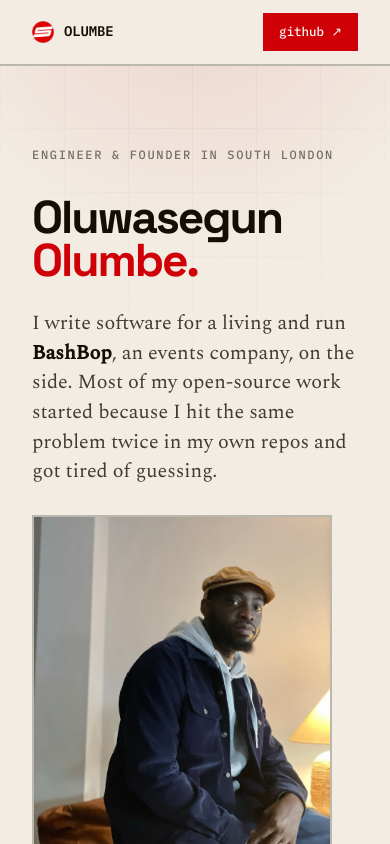
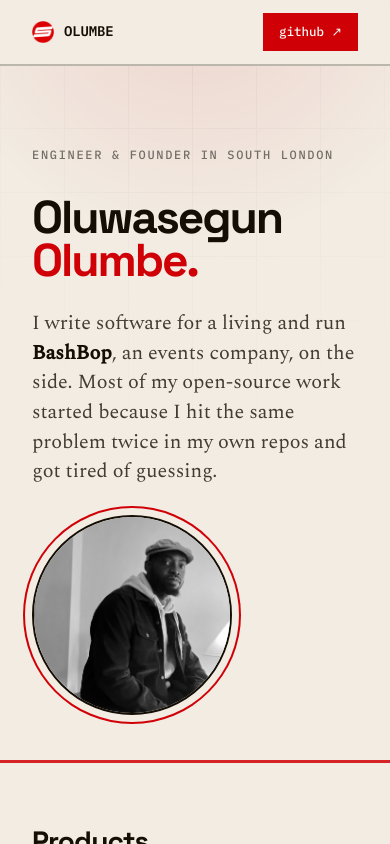
Before and after one commit to nugehs/segunolumbe, a React (Vite) app: page / in a window 390 px wide. Shown: the top 844 px of the page. Built offline with nearby package versions, Linux system fonts and the light colour scheme.

Commit message:
feat(site): hero portrait — greyscale circle with accent ring
- two-column hero (name + intro left, circular portrait right) fills the
  hero width; photo is greyscale with color-on-hover and a haloed accent ring.
- public/me.jpg (web-optimised). Dropped the scrapped hero-card CSS.

```diff
--- a/src/styles/global.css
+++ b/src/styles/global.css
@@ -62,18 +62,12 @@ h1 .l2{display:block;margin-top:.04em}
 h1 .em{color:var(--accent);font-style:normal}
 .sub{font-size:clamp(20px,2.5vw,26px);line-height:1.48;color:var(--ink-2);max-width:52ch;font-weight:400}
 .sub b{color:var(--ink);font-weight:700}
-.herow{display:flex;justify-content:space-between;align-items:flex-end;gap:clamp(32px,5vw,72px);flex-wrap:wrap}
-.hcard{flex:0 0 auto;width:min(320px,100%);border:2px solid var(--line-2);background:var(--panel);padding:22px 24px}
-.hcard-k{display:block;font-size:11px;font-weight:600;letter-spacing:.14em;text-transform:uppercase;color:var(--accent)}
-.hcard-name{display:block;font-family:'Space Grotesk',sans-serif;font-weight:700;font-size:30px;letter-spacing:-.03em;margin:8px 0 10px;color:var(--ink)}
-.hcard-what{font-size:15px;line-height:1.5;color:var(--ink-2);margin-bottom:16px}
-.hcard-link{display:inline-block;font-size:12px;font-weight:600;color:var(--accent-deep);border-bottom:2px solid var(--accent);padding-bottom:2px;text-decoration:none;transition:.15s}
-.hcard-link:hover{color:var(--accent-hot)}
 /* hero portrait */
 .herohead{display:grid;grid-template-columns:1fr clamp(240px,30%,360px);gap:clamp(28px,4vw,64px);align-items:center}
-.heroportrait{margin:0;border:2px solid var(--line-2);line-height:0;background:var(--panel)}
-.heroportrait img{display:block;width:100%;height:auto}
-@media(max-width:760px){.herohead{grid-template-columns:1fr;justify-items:start}.heroportrait{max-width:300px}}
+.heroportrait{margin:0;justify-self:end;width:100%;max-width:clamp(220px,30vw,320px);aspect-ratio:1;border-radius:50%;overflow:hidden;border:2px solid var(--ink);background:var(--panel);box-shadow:0 0 0 7px var(--bg),0 0 0 9px var(--accent)}
+.heroportrait img{display:block;width:100%;height:100%;object-fit:cover;object-position:50% 16%;filter:grayscale(1) contrast(1.04);transition:filter .45s ease}
+.heroportrait:hover img{filter:grayscale(0)}
+@media(max-width:760px){.herohead{grid-template-columns:1fr;justify-items:start}.heroportrait{justify-self:start;max-width:200px}}
 
 /* ─── sections ─── */
 section{padding:clamp(64px,9vw,88px) 0}
```
